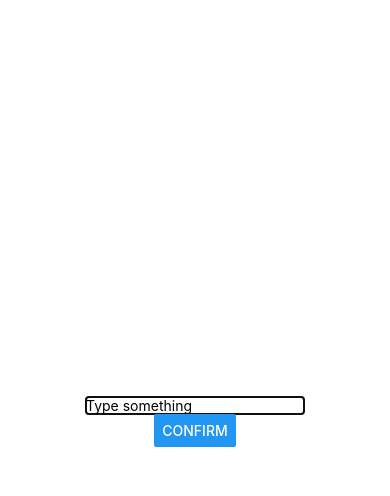
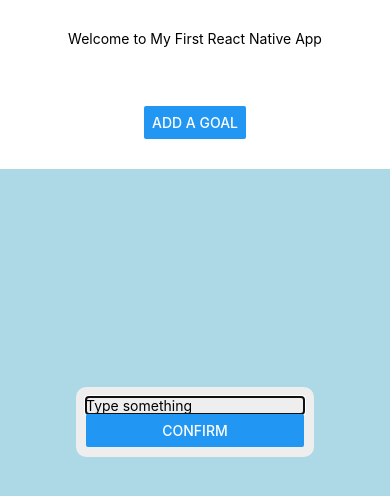
Before and after one commit to wangyan1005/my-first-app, a React Native app: screen / in a window 390 px wide. Both pictures are taken after a click on the button "ADD A GOAL". Shown: the top 496 px of the page. Built offline with nearby package versions, Linux system fonts and the light colour scheme.

Commit message:
refactor layout in App and Input components for improved structure and styling

```diff
--- a/App.tsx
+++ b/App.tsx
@@ -1,5 +1,5 @@
 import { StatusBar } from 'expo-status-bar';
-import { StyleSheet, View, Text, Button } from 'react-native';
+import { StyleSheet, View, Text, Button, SafeAreaView } from 'react-native';
 import React from 'react';
 import Header from './components/Header';
 import Input from './components/Input';
@@ -18,14 +18,19 @@ export default function App() {
   }
 
   return (
-    <View style={styles.container}>
+
+    <SafeAreaView style={styles.container}>
       <StatusBar style="auto" />
+      <View style={styles.topContainer}>
       <Header name={appName} />
       <Input focus={true} inputHandler={handleInputData} visibility={isModalVisible} />
       <Button title="Add a goal" onPress={() => setIsModalVisible(true)} />
+      </View>
+      <View style={styles.bottomContainer}>
       <Text>{receivedData}</Text>
+      </View>
+    </SafeAreaView>
 
-    </View>
   );
 }
 
@@ -33,7 +38,18 @@ const styles = StyleSheet.create({
   container: {
     flex: 1,
     backgroundColor: '#fff',
-    alignItems: 'center',
+    // alignItems: 'center',
     justifyContent: 'center',
   },
+  topContainer: {
+    alignItems: 'center',
+    justifyContent: 'space-around',
+    flex: 1,
+  },
+  bottomContainer: {
+    flex: 4,
+    backgroundColor: 'lightblue',
+    alignItems: 'center',
+  }
+
 });
--- a/components/Input.tsx
+++ b/components/Input.tsx
@@ -19,8 +19,9 @@ const Input = ({focus, inputHandler, visibility} : InputProps) => {
 
 
   return (
-    <Modal animationType='slide' visible={visibility}>
+    <Modal transparent={true} animationType='slide' visible={visibility}>
     <View style={styles.container}>
+      <View style={styles.modalContainer}>
       <TextInput
         value={text}
         onChangeText={(changeText) => setText(changeText)}
@@ -46,6 +47,7 @@ const Input = ({focus, inputHandler, visibility} : InputProps) => {
         title="confirm"
         onPress={handleConfirm}
       />
+      </View>
     </View>
     </Modal>
   )
@@ -54,10 +56,15 @@ const Input = ({focus, inputHandler, visibility} : InputProps) => {
 const styles = StyleSheet.create({
   container: {
     flex: 1,
-    backgroundColor: '#fff',
+    // backgroundColor: '#fff',
     alignItems: 'center',
     justifyContent: 'center',
   },
+  modalContainer: {
+    backgroundColor: '#eee',
+    padding: 10,
+    borderRadius: 10,
+  }
 });
 
 
```
